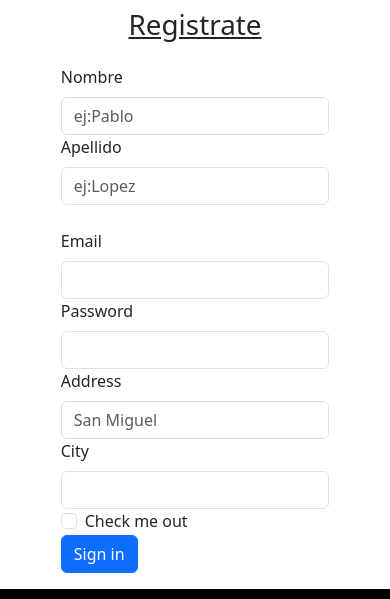
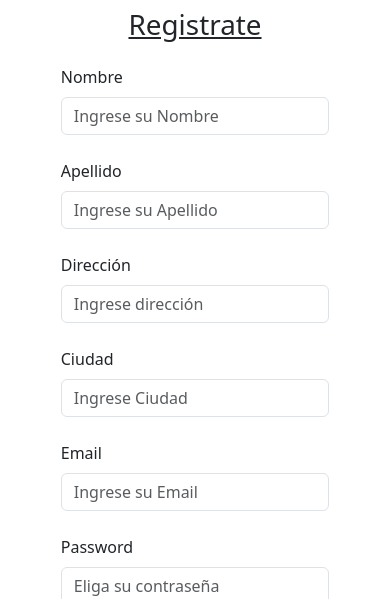
Before and after one commit to nikki0011/proyecto-modulo-uno-tu-blog, a plain HTML site: page page/suscripcion.html in a window 390 px wide. Shown: the part 64-663 px from the top of the page. Drawn offline with nearby package versions, Linux system fonts and the light colour scheme.

Commit message:
formulario-registro terminado - validado - responsivo

```diff
--- a/page/suscripcion.html
+++ b/page/suscripcion.html
@@ -69,22 +69,22 @@
         </div>
       </nav>
     </header>
-    <main class="mt-5 mt-md-5 mb-3">
+    <main class="mt-5 mt-md-5 mb-5">
       <h1 class="my-4 mt-md-3 text-decoration-underline text-center">
         Registrate
       </h1>
       <div
-        class="container mx-md-auto d-flex justify-content-center align-items-center p-md-5 w-75"
+        class="container mx-md-auto d-flex p-md-5 w-75"
       >
         <form>
           <div class="row">
-            <div class="col-12 col-md-6">
-            <label for="name" class="form-label">Nombre</label>
+            <div class="col-12 col-md-6 mb-4">
+              <label for="name" class="form-label">Nombre</label>
               <input
                 type="text"
                 id="name"
                 class="form-control"
-                placeholder="ej:Pablo"
+                placeholder="Ingrese su Nombre"
                 aria-label="First name"
                 required
                 maxlength="60"
@@ -92,58 +92,94 @@
               />
             </div>
             <div class="col-12 col-md-6 mb-4">
-            <label for="apellido" class="form-label">Apellido</label>
+              <label for="apellido" class="form-label">Apellido</label>
               <input
                 type="text"
                 id="apellido"
                 class="form-control"
-                placeholder="ej:Lopez"
+                placeholder="Ingrese su Apellido"
                 aria-label="Last name"
                 required
                 maxlength="60"
                 minlength="1"
               />
             </div>
-            <div class="col-md-6">
-              <label for="email" class="form-label">Email</label>
-              <input type="email" class="form-control" id="email" required
-                maxlength="60" minlength="1"/>
-            </div>
-            <div class="col-md-6">
-              <label for="password" class="form-label">Password</label>
-              <input type="password" class="form-control" id="password" required maxlength="60" minlength="1" />
-            </div>
-            <div class="col-md-6">
-              <label for="inputAddress" class="form-label">Address</label>
+            <div class="col-md-6 mb-4">
+              <label for="direccion" class="form-label">Dirección</label>
               <input
                 type="text"
                 class="form-control"
-                id="inputAddress"
-                placeholder="San Miguel"
+                id="direccion"
+                placeholder="Ingrese dirección"
+                required
+                maxlength="60"
+                minlength="1"
               />
             </div>
+            <div class="col-md-6 mb-4">
+              <label for="ciudad" class="form-label">Ciudad</label>
+              <input type="text" class="form-control" id="ciudad" required
+                maxlength="60"
+                minlength="1"
+                placeholder="Ingrese Ciudad"/>
+            </div>
             <div class="col-md-6">
-              <label for="inputCity" class="form-label">City</label>
-              <input type="text" class="form-control" id="inputCity" />
+              <label for="email" class="form-label">Email</label>
+              <input
+                type="email"
+                class="form-control mb-4"
+                id="email"
+                required
+                maxlength="60"
+                minlength="1"
+                placeholder="Ingrese su Email"
+              />
+            </div>
+            <div class="col-md-6 mb-4">
+              <label for="password" class="form-label">Password</label>
+              <input
+                type="password"
+                class="form-control"
+                id="password"
+                required
+                maxlength="60"
+                minlength="1"
+                placeholder="Eliga su contraseña"
+              />
+            </div>
+            <div class="col-md-6 mb-4">
+              <label for="password" class="form-label"
+                >Confirmar Password</label
+              >
+              <input
+                type="password"
+                class="form-control"
+                id="password"
+                required
+                maxlength="60"
+                minlength="1"
+                placeholder="Confirmar Passwoerd"
+              />
             </div>
             <div class="col-12">
               <div class="form-check">
                 <input
                   class="form-check-input"
                   type="checkbox"
-                  id="gridCheck"
+                  id="acuerdo-terminos"
+                  required
                 />
-                <label class="form-check-label" for="gridCheck">
-                  Check me out
+                <label class="form-check-label mb-3" for="acuerdo-terminos">
+                  Estoy de acuerdo con las condiciones y políticas
                 </label>
               </div>
             </div>
             <div class="col-12">
-              <button type="submit" class="btn btn-primary">Sign in</button>
+              <button type="submit" class="btn btn-primary w-100 bg-secondary border-0">REGISTRARME</button>
             </div>
           </div>
         </form>
-      </div>
+        </div>
     </main>
     <footer class="bg-black py-3">
       <div class="container">
```
